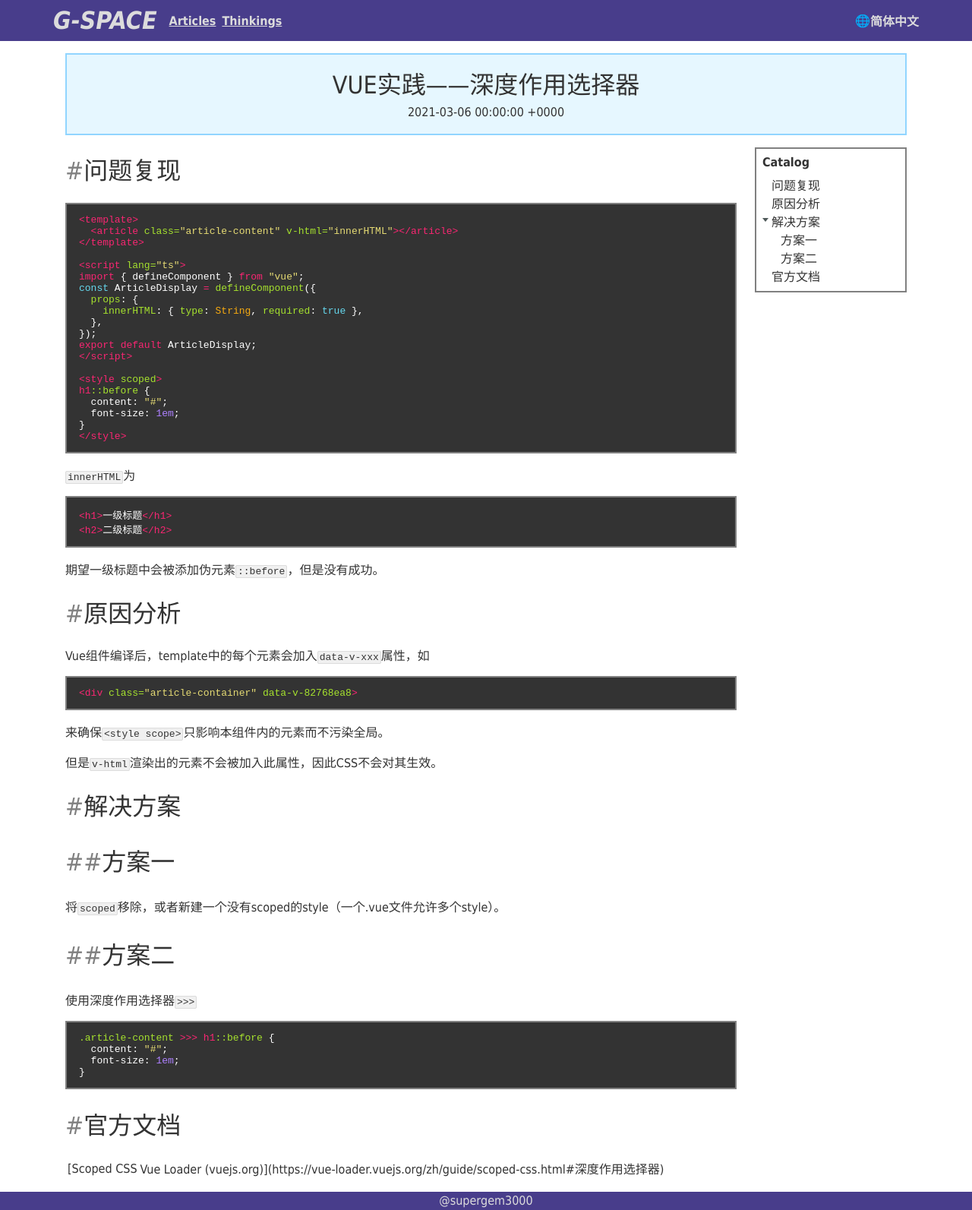
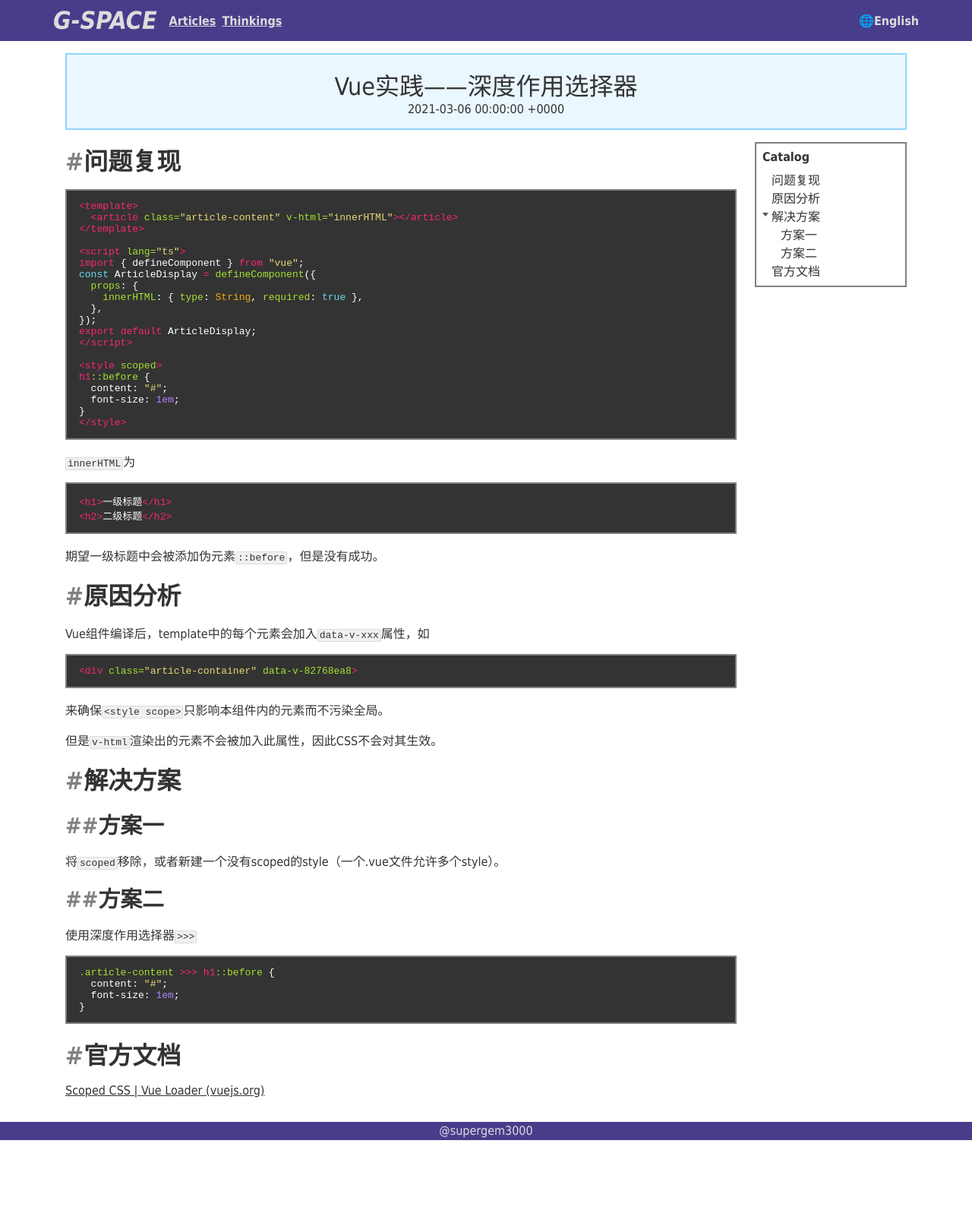
Before and after one commit to supergem3000/supergem3000.github.io, a Jekyll site: the page built from article/_posts/2021-03-06-vue-deep-selectors.md, in a window 1280 px wide. Shown: the whole page at 76% size. Built offline with Jekyll 4.4.1, drawn with Linux system fonts in a browser that asks for light colours; after the commit the page ends 1501 px from its top, so only the background shows below that.

```diff
--- a/_layouts/default.html
+++ b/_layouts/default.html
@@ -1,5 +1,5 @@
 <!DOCTYPE html>
-<html>
+<html lang="zh-Hans">
 
 <head>
     <meta charset="utf-8" />
@@ -14,7 +14,7 @@
     {% endif %}
 
     {% if page.css_files %}
-    {% for css_file in layout.css_files %}
+    {% for css_file in page.css_files %}
     <link rel="stylesheet" type="text/css" href="/css/{{ css_file }}">
     {% endfor %}
     {% endif %}
--- a/article/_posts/2021-03-06-vue-deep-selectors.md
+++ b/article/_posts/2021-03-06-vue-deep-selectors.md
@@ -1,6 +1,6 @@
 ---
 layout: layout_article
-title: VUE实践——深度作用选择器
+title: Vue实践——深度作用选择器
 tags: Vue
 ---
 <!-- more -->
@@ -69,4 +69,4 @@ Vue组件编译后，template中的每个元素会加入`data-v-xxx`属性，如
 
 # 官方文档
 
-[Scoped CSS | Vue Loader (vuejs.org)](https://vue-loader.vuejs.org/zh/guide/scoped-css.html#深度作用选择器)
+[Scoped CSS \| Vue Loader (vuejs.org)](https://vue-loader.vuejs.org/zh/guide/scoped-css.html#深度作用选择器)
--- a/css/article.css
+++ b/css/article.css
@@ -1,29 +1,26 @@
 .article-header {
     padding: 16px;
-    background-color: #e6f7ff;
+    background-color: #91d5ff30;
     border: 2px solid #91d5ff;
     display: flex;
     flex-direction: column;
     align-items: center;
-    color: var(--color-dark);
 }
 
 #overdue-warning {
     margin-top: 8px;
     padding: 8px;
-    background-color: #fff1f0;
+    background-color: #ffa39e30;
     border: 2px solid #ffa39e;
-    font-size: 16px;
     display: none;
 }
 
 .article-title {
-    font-size: 32px;
-    line-height: 48px;
+    font-size: 2em;
 }
 
 .article-info {
-    line-height: 24px;
+    /* line-height: 24px; */
 }
 
 .article-container {
@@ -141,8 +138,24 @@
 .article-content h4,
 .article-content h5,
 .article-content h6 {
-    font-size: 32px;
-    font-weight: normal;
+    margin: 0.5em 0;
+}
+
+.article-content h1 {
+    font-size: 2em;
+}
+.article-content h2 {
+    font-size: 1.8em;
+}
+.article-content h3 {
+    font-size: 1.6em;
+}
+.article-content h4 {
+    font-size: 1.4em;
+}
+.article-content h5,
+.article-content h6 {
+    font-size: 1.2em;
 }
 
 .article-content h1::before,
@@ -197,3 +210,10 @@
 .article-content img {
     width: 100%;
 }
+
+.article-content blockquote {
+    margin: 1em 0;
+    padding: 4px 40px;
+    border-left: 4px var(--color-purple) solid;
+    background-color: #9370db30;
+}
--- a/js/i18n.js
+++ b/js/i18n.js
@@ -1,4 +1,5 @@
 const zhHans = {
+    "lang-display": "简体中文",
     "g-space": "GG空间",
     "articles": "文章",
     "thinkings": "随想",
@@ -9,6 +10,7 @@ const zhHans = {
     "overdue-warning-p2": "天前，其内容可能已经过期。请自行判别。",
 };
 const zhHant = {
+    "lang-display": "繁體中文",
     "g-space": "GG空間",
     "articles": "文章",
     "thinkings": "隨想",
@@ -19,6 +21,7 @@ const zhHant = {
     "overdue-warning-p2": "天前，其内容可能已經過期。請自行判別。",
 };
 const en = {
+    "lang-display": "English",
     "g-space": "G-SPACE",
     "articles": "Articles",
     "thinkings": "Thinkings",
@@ -28,7 +31,8 @@ const en = {
     "overdue-warning-p1": "This article was posted ",
     "overdue-warning-p2": " days ago and may out of date. Please judge by yourself.",
 };
-const jp = {
+const ja = {
+    "lang-display": "日本語",
     "g-space": "GG空間",
     "articles": "文章",
     "thinkings": "オピニオン",
@@ -43,7 +47,7 @@ const langs = {
     "zh-Hans": zhHans,
     "zh-Hant": zhHant,
     "en": en,
-    "jp": jp,
+    "ja": ja,
 }
 
 const langAliasMap = {
@@ -57,14 +61,17 @@ const langNameMap = {
     "zh-Hans":"简体中文",
     "zh-Hant":"繁體中文",
     "en":"English",
-    "jp":"日本語",
+    "ja":"日本語",
 }
 const i18nPrefix = "i18n-";
 const i18nOptionPrefix = "i18n-option-"
 let currentLanguage = "";
 
 function changeLanguage(langName) {
+    let el = document.querySelector("html")
+    el.lang = langName
     currentLanguage = langName;
+    // 将语言选择器中被选中的语言设为高亮
     let options = document.getElementsByClassName("lang-option");
     for (let i = 0; i < options.length; ++i) {
         if (options[i].getAttribute("data-lang-name") === currentLanguage) {
@@ -73,6 +80,7 @@ function changeLanguage(langName) {
             options[i].classList.remove("lang-option-active");
         }
     }
+    // 替换语言
     let lang = langs[langName];
     for (key in lang) {
         let idKey = i18nPrefix + key;
@@ -108,6 +116,7 @@ function setLanguage(language) {
 }
 
 function initLangSelect() {
+    // 为语言选择器添加点击事件，采用事件捕获的方式
     let selector = document.getElementById("i18n-lang-select");
     selector.onclick = function(event) {
         let target = event.target;
@@ -116,6 +125,7 @@ function initLangSelect() {
             setLanguage(langName);
         }
     }
+    // 向语言选择器添加语言选项
     for (langName in langNameMap) {
         let optionId = i18nOptionPrefix + langName;
         let option = document.createElement("div");
@@ -128,5 +138,7 @@ function initLangSelect() {
 
 }
 
+// 初始化语言选择器的功能
 initLangSelect();
+// 根据以往选择或浏览器选项初始化当前语言，默认为简体中文
 initLanguage();
```
Also changed, not shown: article/_posts/2022-01-21-flex-and-min-width.md (added, +41 -0 lines), assets/img/2022-01-21-flex-and-min-width-1.png (added), 1 other file.
